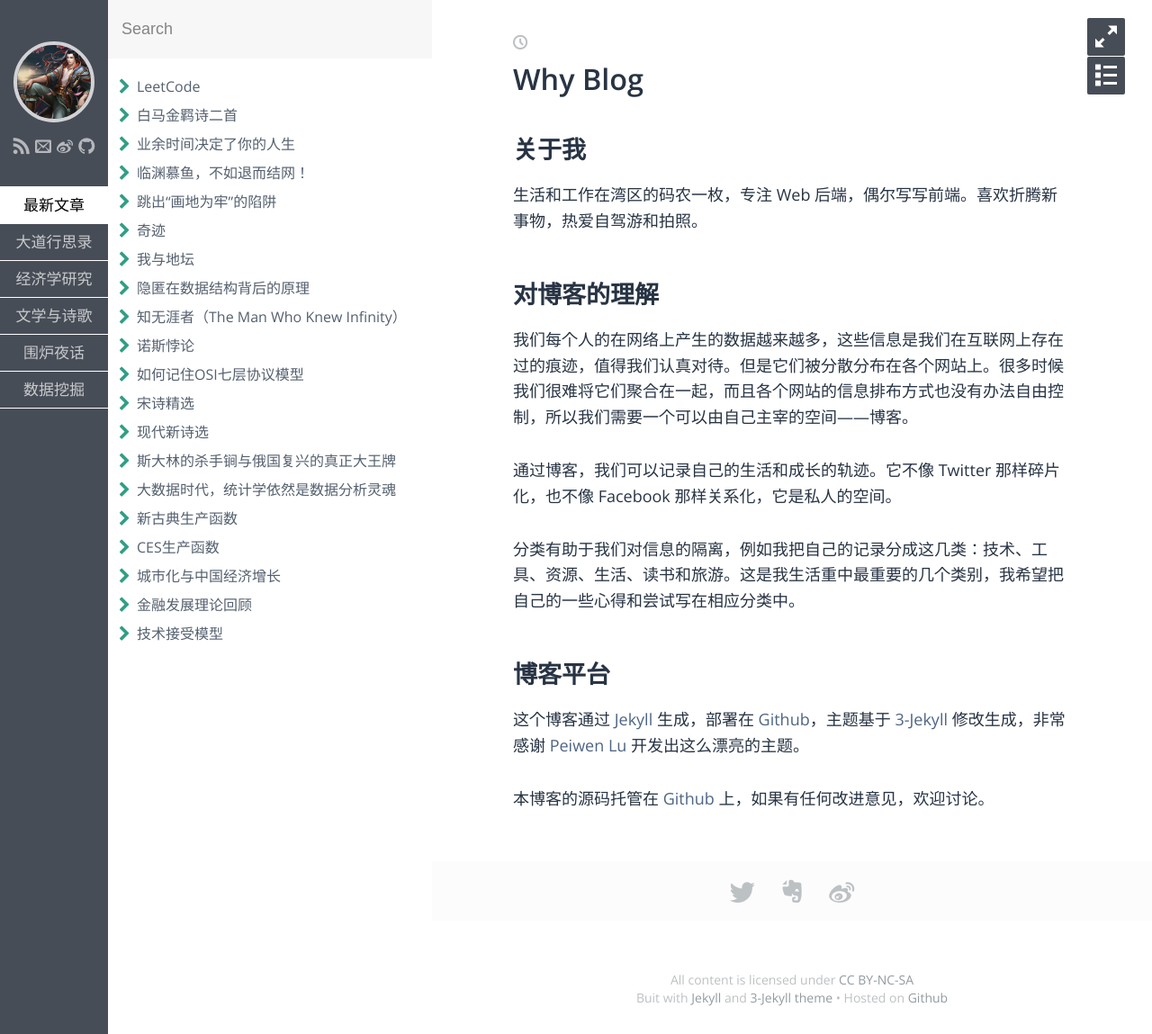
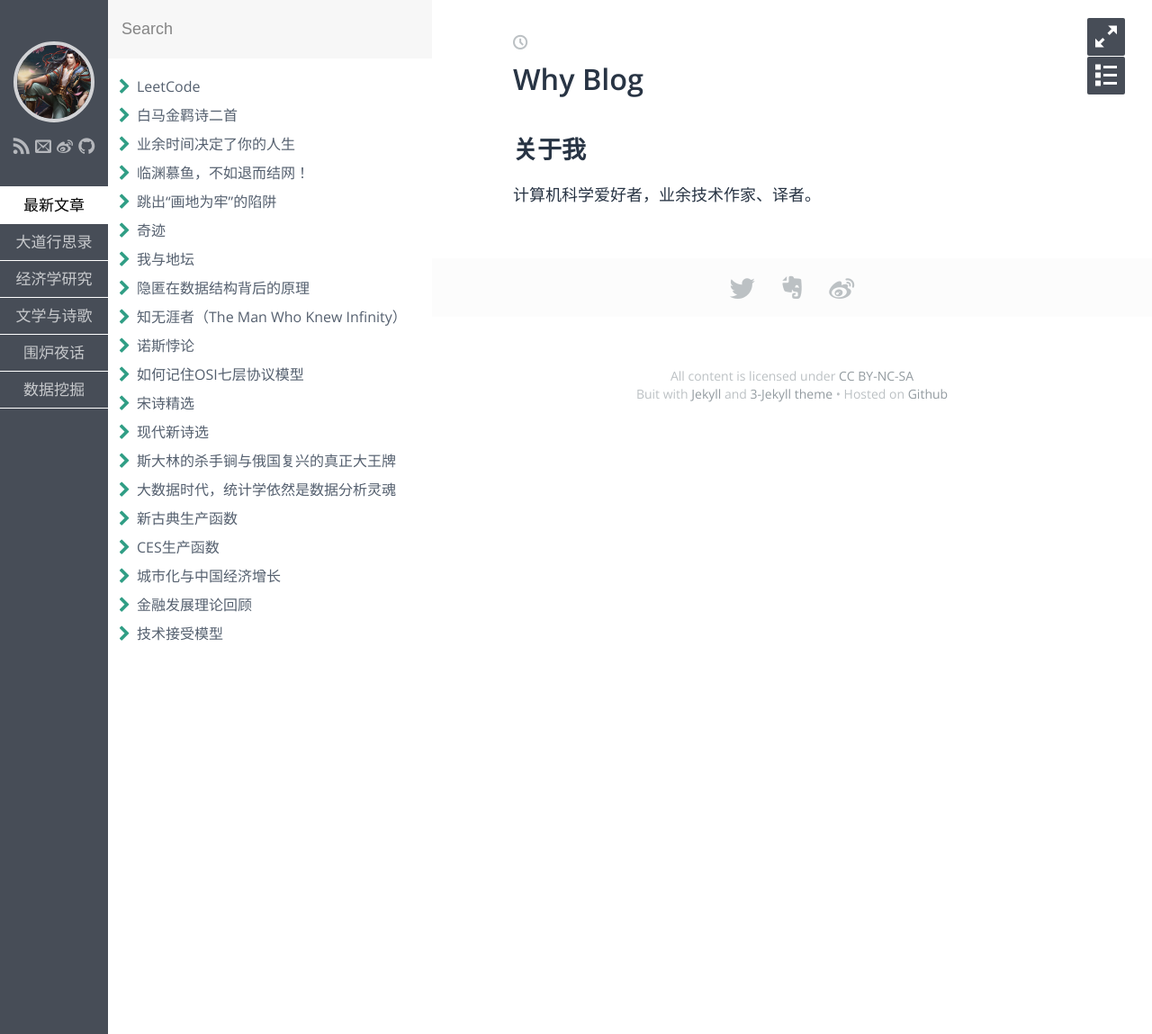
Before and after one commit to fzuo/baimafujinji, a Jekyll site: the page built from index.md, in a window 1280 px wide. Shown: the whole page at 90% size. Built offline with Jekyll 4.4.1, drawn with Linux system fonts in a browser that asks for light colours; some web fonts are replaced.

Commit message:
Update index.md

```diff
--- a/index.md
+++ b/index.md
@@ -5,18 +5,4 @@
 
 ## 关于我
 
-生活和工作在湾区的码农一枚，专注 Web 后端，偶尔写写前端。喜欢折腾新事物，热爱自驾游和拍照。
-
-## 对博客的理解
-
-我们每个人的在网络上产生的数据越来越多，这些信息是我们在互联网上存在过的痕迹，值得我们认真对待。但是它们被分散分布在各个网站上。很多时候我们很难将它们聚合在一起，而且各个网站的信息排布方式也没有办法自由控制，所以我们需要一个可以由自己主宰的空间——博客。
-
-通过博客，我们可以记录自己的生活和成长的轨迹。它不像 Twitter 那样碎片化，也不像 Facebook 那样关系化，它是私人的空间。
-
-分类有助于我们对信息的隔离，例如我把自己的记录分成这几类：技术、工具、资源、生活、读书和旅游。这是我生活重中最重要的几个类别，我希望把自己的一些心得和尝试写在相应分类中。
-
-## 博客平台
-
-这个博客通过 [Jekyll](http://jekyllrb.com/) 生成，部署在 [Github](https://pages.github.com)，主题基于 [3-Jekyll](https://github.com/P233/3-Jekyll) 修改生成，非常感谢 [Peiwen Lu](https://github.com/P233) 开发出这么漂亮的主题。
-
-本博客的源码托管在 [Github](https://github.com/suyan/suyan.github.io) 上，如果有任何改进意见，欢迎讨论。
+计算机科学爱好者，业余技术作家、译者。
```
